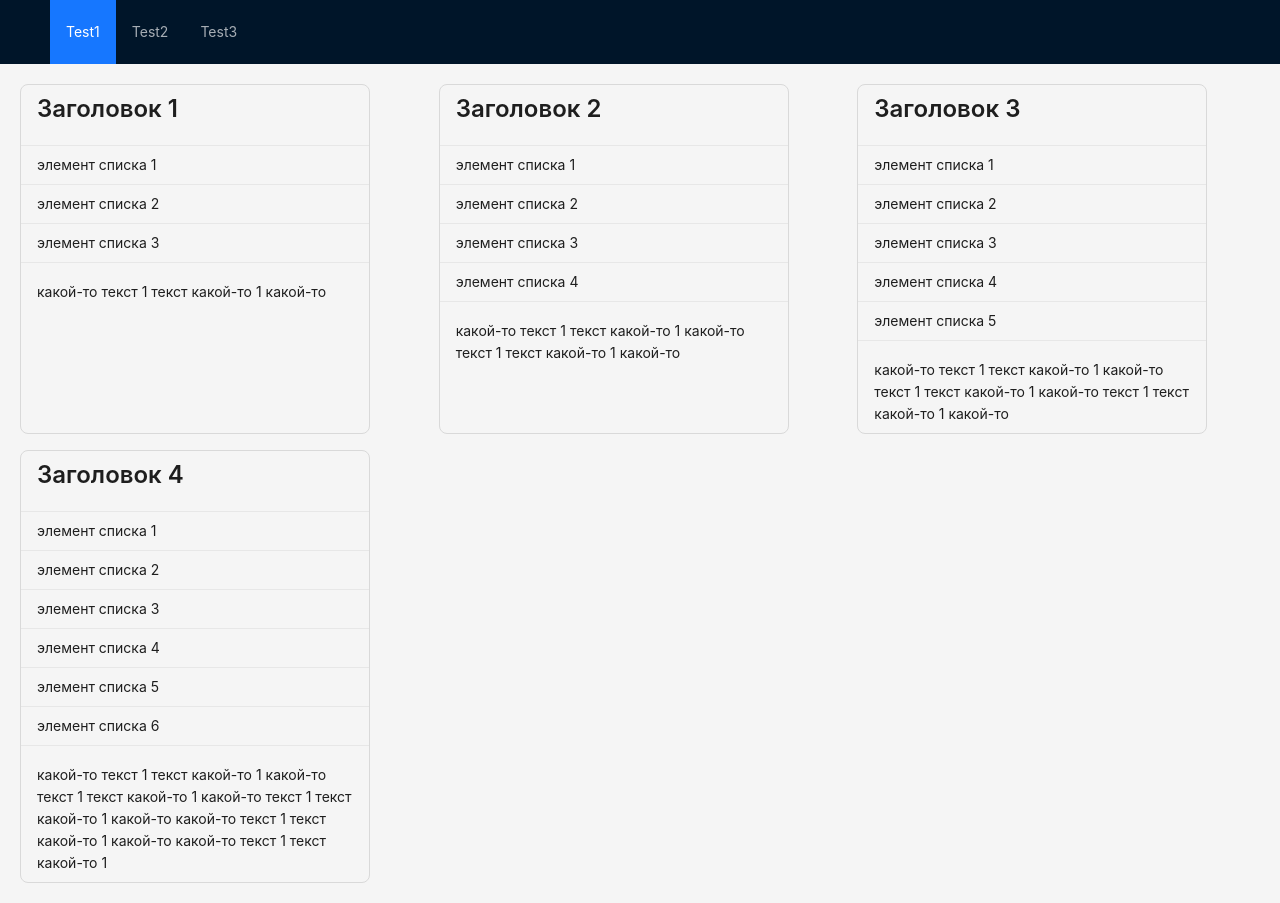
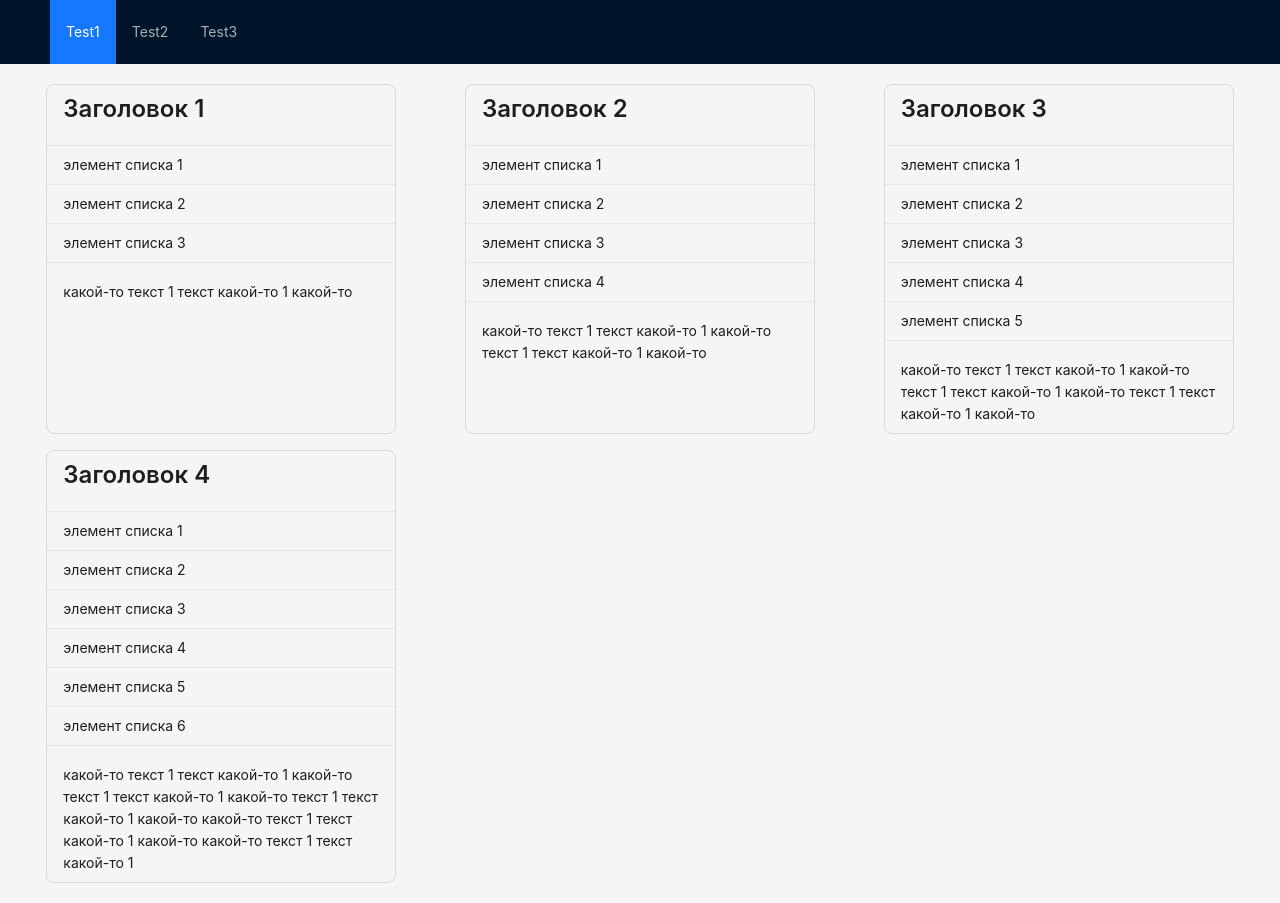
Before and after one commit to RostislavBerezhnoy/GPB-test, a React (Create React App) app: page /test1 in a window 1280 px wide. Built offline with nearby package versions, Linux system fonts and the light colour scheme.

Commit message:
feat: styles, refactoring

```diff
--- a/src/components/Card/Card.tsx
+++ b/src/components/Card/Card.tsx
@@ -12,7 +12,7 @@ const { Title, Text } = Typography
 export const Card: FC<CardProps> = ({ header, options, text }) => (
   <List
     size='small'
-    style={{ width: 350, minHeight: 350 }}
+    style={{ width: '100%', minWidth: 280, maxWidth: 350, minHeight: 350 }}
     header={<Title level={3}>{header}</Title>}
     footer={
       <div style={{ marginTop: 10 }}>
--- a/src/views/Test1/Test1.tsx
+++ b/src/views/Test1/Test1.tsx
@@ -5,7 +5,16 @@ import { mock } from './mocks'
 export const Test1 = () => (
   <Row gutter={[16, 16]}>
     {mock.map((item, i) => (
-      <Col xs={16} sm={14} md={12} lg={10} xl={8} xxl={6} key={i}>
+      <Col
+        xs={24}
+        sm={14}
+        md={12}
+        lg={10}
+        xl={8}
+        xxl={6}
+        key={i}
+        style={{ display: 'flex', justifyContent: 'center' }}
+      >
         <Card header={item.header} options={item.options} text={item.text} />
       </Col>
     ))}
--- a/src/views/Test2/Test2.tsx
+++ b/src/views/Test2/Test2.tsx
@@ -27,5 +27,5 @@ export const Test2 = () => {
       </WrappedBox>
     )
 
-  return <Table columns={columns} dataSource={services} rowKey={record => record.id} />
+  return <Table columns={columns} dataSource={services} rowKey={({ id }) => id} />
 }
--- a/src/views/Test2/components/ServiceCard.tsx
+++ b/src/views/Test2/components/ServiceCard.tsx
@@ -8,7 +8,7 @@ export type ServiceCardProps = Partial<ServiceDtoWithContent>
 const { Text } = Typography
 
 export const ServiceCard: FC<ServiceCardProps> = ({ name, price, content }) => (
-  <Card title={name} style={{ width: 300 }}>
+  <Card title={name} style={{ width: '100%', maxWidth: 300 }}>
     {content && (
       <Box marginBottom={40}>
         <Text italic>{content}</Text>
--- a/src/views/Test3/components/EventCard.tsx
+++ b/src/views/Test3/components/EventCard.tsx
@@ -102,7 +102,7 @@ export const EventCard: FC<EventCardProps> = ({ event }) => {
   return (
     <Card
       title={!event ? 'Создание нового события' : 'Редактирование события'}
-      style={{ width: 500 }}
+      style={{ width: '100%', maxWidth: 500 }}
     >
       <Box marginBottom={30}>
         <Box marginBottom={10}>
```
